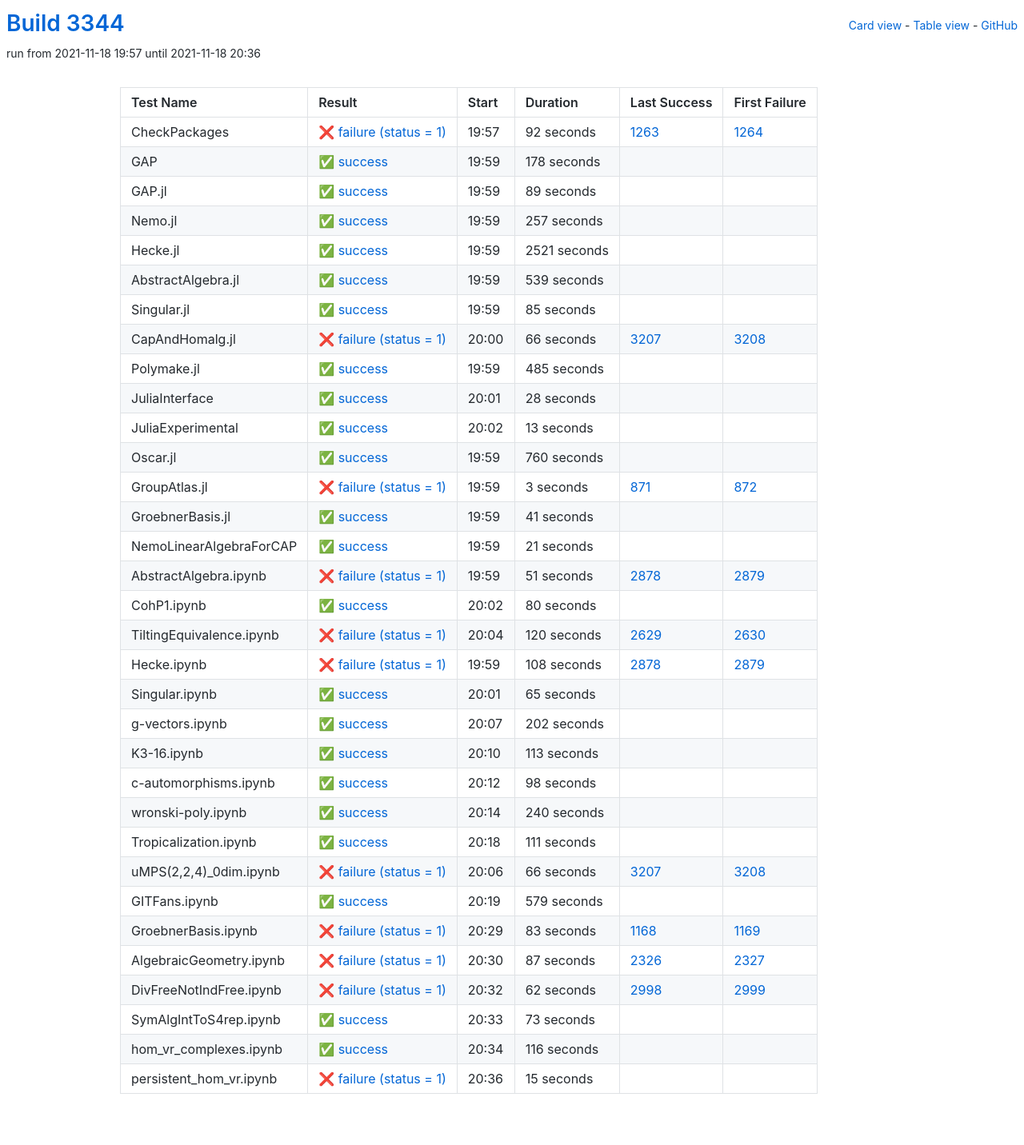
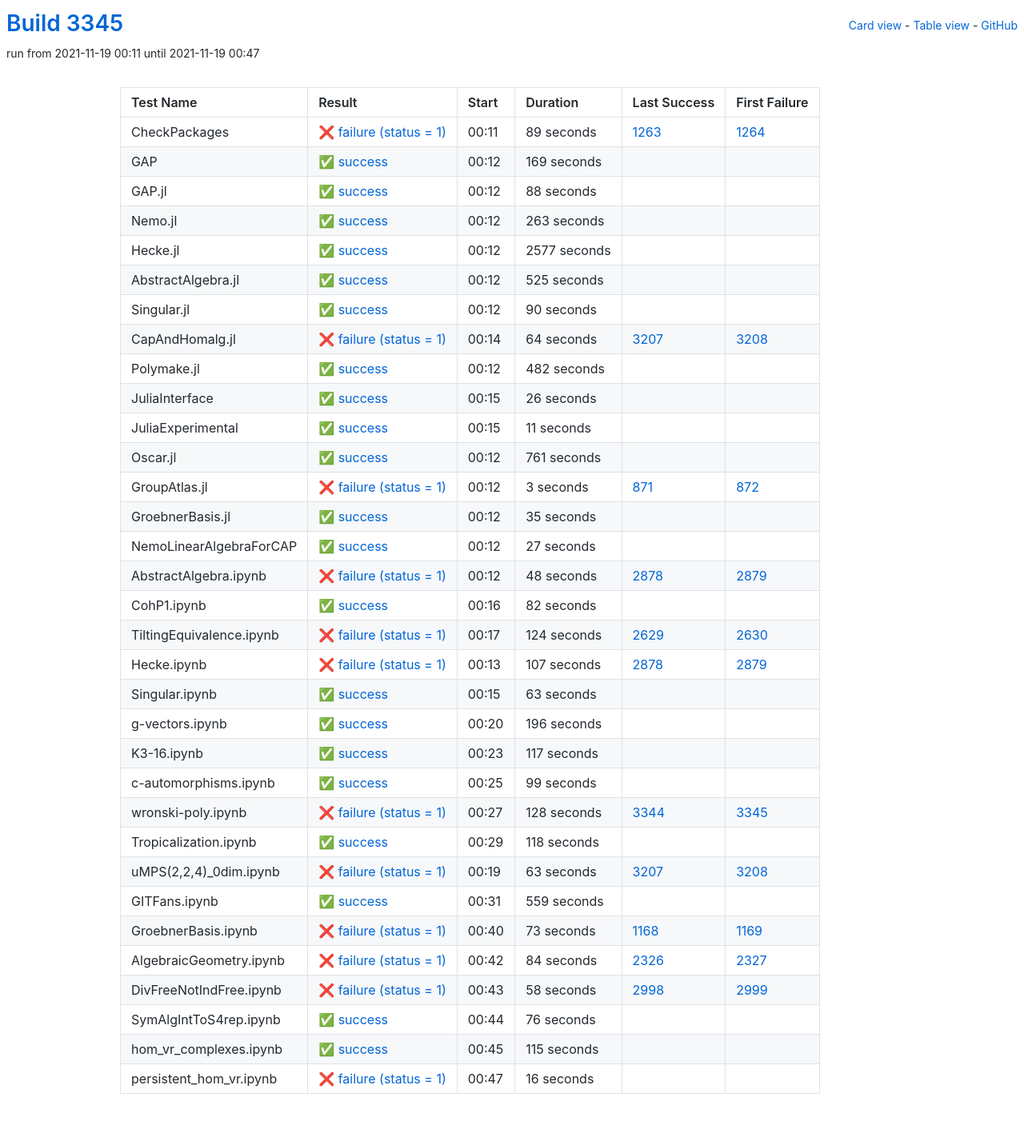
Before and after one commit to oscar-system/oscar-ci-status-stable, a Jekyll site: the page built from table.html, in a window 1280 px wide. Shown: the whole page at 80% size. Built offline with Jekyll 4.4.1, drawn with Linux system fonts in a browser that asks for light colours.

Commit message:
Build #3345

```diff
--- a/_data/ci.yml
+++ b/_data/ci.yml
@@ -1,6 +1,6 @@
 ---
-build: 3344
-build_url: https://oscarci.mathematik.uni-kl.de/job/oscar-stable/3344/
+build: 3345
+build_url: https://oscarci.mathematik.uni-kl.de/job/oscar-stable/3345/
 job: oscar-stable
 organization: oscar-system
 repo: oscar-ci-status-stable
@@ -8,152 +8,152 @@ repourl: https://github.com/oscar-system/oscar-ci-status-stable
 tests:
 - name: CheckPackages
   id: checkpackages
-  log: https://oscarci.mathematik.uni-kl.de/job/oscar-stable/3344/artifact/logs/build-3344/CheckPackages.log
-  start: 2021-11-18 19:57
+  log: https://oscarci.mathematik.uni-kl.de/job/oscar-stable/3345/artifact/logs/build-3345/CheckPackages.log
+  start: 2021-11-19 00:11
   success: false
   exitcode: 1
   status: failure
-  duration: 92
+  duration: 89
   last_success: 1263
   last_success_url: https://oscarci.mathematik.uni-kl.de/job/oscar-stable/1263/
   first_failure: 1264
   first_failure_url: https://oscarci.mathematik.uni-kl.de/job/oscar-stable/1264/
 - name: GAP
   id: gap
-  log: https://oscarci.mathematik.uni-kl.de/job/oscar-stable/3344/artifact/logs/build-3344/GAP.log
-  start: 2021-11-18 19:59
+  log: https://oscarci.mathematik.uni-kl.de/job/oscar-stable/3345/artifact/logs/build-3345/GAP.log
+  start: 2021-11-19 00:12
   success: true
   exitcode: 0
   status: success
-  duration: 178
+  duration: 169
   last_success: false
   last_success_url:
   first_failure: false
   first_failure_url:
 - name: GAP.jl
   id: gap-jl
-  log: https://oscarci.mathematik.uni-kl.de/job/oscar-stable/3344/artifact/logs/build-3344/GAP.jl.log
-  start: 2021-11-18 19:59
+  log: https://oscarci.mathematik.uni-kl.de/job/oscar-stable/3345/artifact/logs/build-3345/GAP.jl.log
+  start: 2021-11-19 00:12
   success: true
   exitcode: 0
   status: success
-  duration: 89
+  duration: 88
   last_success: false
   last_success_url:
   first_failure: false
   first_failure_url:
 - name: Nemo.jl
   id: nemo-jl
-  log: https://oscarci.mathematik.uni-kl.de/job/oscar-stable/3344/artifact/logs/build-3344/Nemo.jl.log
-  start: 2021-11-18 19:59
+  log: https://oscarci.mathematik.uni-kl.de/job/oscar-stable/3345/artifact/logs/build-3345/Nemo.jl.log
+  start: 2021-11-19 00:12
   success: true
   exitcode: 0
   status: success
-  duration: 257
+  duration: 263
   last_success: false
   last_success_url:
   first_failure: false
   first_failure_url:
 - name: Hecke.jl
   id: hecke-jl
-  log: https://oscarci.mathematik.uni-kl.de/job/oscar-stable/3344/artifact/logs/build-3344/Hecke.jl.log
-  start: 2021-11-18 19:59
+  log: https://oscarci.mathematik.uni-kl.de/job/oscar-stable/3345/artifact/logs/build-3345/Hecke.jl.log
+  start: 2021-11-19 00:12
   success: true
   exitcode: 0
   status: success
-  duration: 2521
+  duration: 2577
   last_success: false
   last_success_url:
   first_failure: false
   first_failure_url:
 - name: AbstractAlgebra.jl
   id: abstractalgebra-jl
-  log: https://oscarci.mathematik.uni-kl.de/job/oscar-stable/3344/artifact/logs/build-3344/AbstractAlgebra.jl.log
-  start: 2021-11-18 19:59
+  log: https://oscarci.mathematik.uni-kl.de/job/oscar-stable/3345/artifact/logs/build-3345/AbstractAlgebra.jl.log
+  start: 2021-11-19 00:12
   success: true
   exitcode: 0
   status: success
-  duration: 539
+  duration: 525
   last_success: false
   last_success_url:
   first_failure: false
   first_failure_url:
 - name: Singular.jl
   id: singular-jl
-  log: https://oscarci.mathematik.uni-kl.de/job/oscar-stable/3344/artifact/logs/build-3344/Singular.jl.log
-  start: 2021-11-18 19:59
+  log: https://oscarci.mathematik.uni-kl.de/job/oscar-stable/3345/artifact/logs/build-3345/Singular.jl.log
+  start: 2021-11-19 00:12
   success: true
   exitcode: 0
   status: success
-  duration: 85
+  duration: 90
   last_success: false
   last_success_url:
   first_failure: false
   first_failure_url:
 - name: CapAndHomalg.jl
   id: capandhomalg-jl
-  log: https://oscarci.mathematik.uni-kl.de/job/oscar-stable/3344/artifact/logs/build-3344/CapAndHomalg.jl.log
-  start: 2021-11-18 20:00
+  log: https://oscarci.mathematik.uni-kl.de/job/oscar-stable/3345/artifact/logs/build-3345/CapAndHomalg.jl.log
+  start: 2021-11-19 00:14
   success: false
   exitcode: 1
   status: failure
-  duration: 66
+  duration: 64
   last_success: 3207
   last_success_url: https://oscarci.mathematik.uni-kl.de/job/oscar-stable/3207/
   first_failure: 3208
   first_failure_url: https://oscarci.mathematik.uni-kl.de/job/oscar-stable/3208/
 - name: Polymake.jl
   id: polymake-jl
-  log: https://oscarci.mathematik.uni-kl.de/job/oscar-stable/3344/artifact/logs/build-3344/Polymake.jl.log
-  start: 2021-11-18 19:59
+  log: https://oscarci.mathematik.uni-kl.de/job/oscar-stable/3345/artifact/logs/build-3345/Polymake.jl.log
+  start: 2021-11-19 00:12
   success: true
   exitcode: 0
   status: success
-  duration: 485
+  duration: 482
   last_success: false
   last_success_url:
   first_failure: false
   first_failure_url:
 - name: JuliaInterface
   id: juliainterface
-  log: https://oscarci.mathematik.uni-kl.de/job/oscar-stable/3344/artifact/logs/build-3344/JuliaInterface.log
-  start: 2021-11-18 20:01
+  log: https://oscarci.mathematik.uni-kl.de/job/oscar-stable/3345/artifact/logs/build-3345/JuliaInterface.log
+  start: 2021-11-19 00:15
   success: true
   exitcode: 0
   status: success
-  duration: 28
+  duration: 26
   last_success: false
   last_success_url:
   first_failure: false
   first_failure_url:
 - name: JuliaExperimental
   id: juliaexperimental
-  log: https://oscarci.mathematik.uni-kl.de/job/oscar-stable/3344/artifact/logs/build-3344/JuliaExperimental.log
-  start: 2021-11-18 20:02
+  log: https://oscarci.mathematik.uni-kl.de/job/oscar-stable/3345/artifact/logs/build-3345/JuliaExperimental.log
+  start: 2021-11-19 00:15
   success: true
   exitcode: 0
   status: success
-  duration: 13
+  duration: 11
   last_success: false
   last_success_url:
   first_failure: false
   first_failure_url:
 - name: Oscar.jl
   id: oscar-jl
-  log: https://oscarci.mathematik.uni-kl.de/job/oscar-stable/3344/artifact/logs/build-3344/Oscar.jl.log
-  start: 2021-11-18 19:59
+  log: https://oscarci.mathematik.uni-kl.de/job/oscar-stable/3345/artifact/logs/build-3345/Oscar.jl.log
+  start: 2021-11-19 00:12
   success: true
   exitcode: 0
   status: success
-  duration: 760
+  duration: 761
   last_success: false
   last_success_url:
   first_failure: false
   first_failure_url:
 - name: GroupAtlas.jl
   id: groupatlas-jl
-  log: https://oscarci.mathematik.uni-kl.de/job/oscar-stable/3344/artifact/logs/build-3344/GroupAtlas.jl.log
-  start: 2021-11-18 19:59
+  log: https://oscarci.mathematik.uni-kl.de/job/oscar-stable/3345/artifact/logs/build-3345/GroupAtlas.jl.log
+  start: 2021-11-19 00:12
   success: false
   exitcode: 1
   status: failure
@@ -164,240 +164,240 @@ tests:
   first_failure_url: https://oscarci.mathematik.uni-kl.de/job/oscar-stable/872/
 - name: GroebnerBasis.jl
   id: groebnerbasis-jl
-  log: https://oscarci.mathematik.uni-kl.de/job/oscar-stable/3344/artifact/logs/build-3344/GroebnerBasis.jl.log
-  start: 2021-11-18 19:59
+  log: https://oscarci.mathematik.uni-kl.de/job/oscar-stable/3345/artifact/logs/build-3345/GroebnerBasis.jl.log
+  start: 2021-11-19 00:12
   success: true
   exitcode: 0
   status: success
-  duration: 41
+  duration: 35
   last_success: false
   last_success_url:
   first_failure: false
   first_failure_url:
 - name: NemoLinearAlgebraForCAP
   id: nemolinearalgebraforcap
-  log: https://oscarci.mathematik.uni-kl.de/job/oscar-stable/3344/artifact/logs/build-3344/NemoLinearAlgebraForCAP.log
-  start: 2021-11-18 19:59
+  log: https://oscarci.mathematik.uni-kl.de/job/oscar-stable/3345/artifact/logs/build-3345/NemoLinearAlgebraForCAP.log
+  start: 2021-11-19 00:12
   success: true
   exitcode: 0
   status: success
-  duration: 21
+  duration: 27
   last_success: false
   last_success_url:
   first_failure: false
   first_failure_url:
 - name: AbstractAlgebra.ipynb
   id: abstractalgebra-ipynb
-  log: https://oscarci.mathematik.uni-kl.de/job/oscar-stable/3344/artifact/logs/build-3344/AbstractAlgebra.ipynb.log
-  start: 2021-11-18 19:59
+  log: https://oscarci.mathematik.uni-kl.de/job/oscar-stable/3345/artifact/logs/build-3345/AbstractAlgebra.ipynb.log
+  start: 2021-11-19 00:12
   success: false
   exitcode: 1
   status: failure
-  duration: 51
+  duration: 48
   last_success: 2878
   last_success_url: https://oscarci.mathematik.uni-kl.de/job/oscar-stable/2878/
   first_failure: 2879
   first_failure_url: https://oscarci.mathematik.uni-kl.de/job/oscar-stable/2879/
 - name: CohP1.ipynb
   id: cohp1-ipynb
-  log: https://oscarci.mathematik.uni-kl.de/job/oscar-stable/3344/artifact/logs/build-3344/CohP1.ipynb.log
-  start: 2021-11-18 20:02
+  log: https://oscarci.mathematik.uni-kl.de/job/oscar-stable/3345/artifact/logs/build-3345/CohP1.ipynb.log
+  start: 2021-11-19 00:16
   success: true
   exitcode: 0
   status: success
-  duration: 80
+  duration: 82
   last_success: false
   last_success_url:
   first_failure: false
   first_failure_url:
 - name: TiltingEquivalence.ipynb
   id: tiltingequivalence-ipynb
-  log: https://oscarci.mathematik.uni-kl.de/job/oscar-stable/3344/artifact/logs/build-3344/TiltingEquivalence.ipynb.log
-  start: 2021-11-18 20:04
+  log: https://oscarci.mathematik.uni-kl.de/job/oscar-stable/3345/artifact/logs/build-3345/TiltingEquivalence.ipynb.log
+  start: 2021-11-19 00:17
   success: false
   exitcode: 1
   status: failure
-  duration: 120
+  duration: 124
   last_success: 2629
   last_success_url: https://oscarci.mathematik.uni-kl.de/job/oscar-stable/2629/
   first_failure: 2630
   first_failure_url: https://oscarci.mathematik.uni-kl.de/job/oscar-stable/2630/
 - name: Hecke.ipynb
   id: hecke-ipynb
-  log: https://oscarci.mathematik.uni-kl.de/job/oscar-stable/3344/artifact/logs/build-3344/Hecke.ipynb.log
-  start: 2021-11-18 19:59
+  log: https://oscarci.mathematik.uni-kl.de/job/oscar-stable/3345/artifact/logs/build-3345/Hecke.ipynb.log
+  start: 2021-11-19 00:13
   success: false
   exitcode: 1
   status: failure
-  duration: 108
+  duration: 107
   last_success: 2878
   last_success_url: https://oscarci.mathematik.uni-kl.de/job/oscar-stable/2878/
   first_failure: 2879
   first_failure_url: https://oscarci.mathematik.uni-kl.de/job/oscar-stable/2879/
 - name: Singular.ipynb
   id: singular-ipynb
-  log: https://oscarci.mathematik.uni-kl.de/job/oscar-stable/3344/artifact/logs/build-3344/Singular.ipynb.log
-  start: 2021-11-18 20:01
+  log: https://oscarci.mathematik.uni-kl.de/job/oscar-stable/3345/artifact/logs/build-3345/Singular.ipynb.log
+  start: 2021-11-19 00:15
   success: true
   exitcode: 0
   status: success
-  duration: 65
+  duration: 63
   last_success: false
   last_success_url:
   first_failure: false
   first_failure_url:
 - name: g-vectors.ipynb
   id: g-vectors-ipynb
-  log: https://oscarci.mathematik.uni-kl.de/job/oscar-stable/3344/artifact/logs/build-3344/g-vectors.ipynb.log
-  start: 2021-11-18 20:07
+  log: https://oscarci.mathematik.uni-kl.de/job/oscar-stable/3345/artifact/logs/build-3345/g-vectors.ipynb.log
+  start: 2021-11-19 00:20
   success: true
   exitcode: 0
   status: success
-  duration: 202
+  duration: 196
   last_success: false
   last_success_url:
   first_failure: false
   first_failure_url:
 - name: K3-16.ipynb
   id: k3-16-ipynb
-  log: https://oscarci.mathematik.uni-kl.de/job/oscar-stable/3344/artifact/logs/build-3344/K3-16.ipynb.log
-  start: 2021-11-18 20:10
+  log: https://oscarci.mathematik.uni-kl.de/job/oscar-stable/3345/artifact/logs/build-3345/K3-16.ipynb.log
+  start: 2021-11-19 00:23
   success: true
   exitcode: 0
   status: success
-  duration: 113
+  duration: 117
   last_success: false
   last_success_url:
   first_failure: false
   first_failure_url:
 - name: c-automorphisms.ipynb
   id: c-automorphisms-ipynb
-  log: https://oscarci.mathematik.uni-kl.de/job/oscar-stable/3344/artifact/logs/build-3344/c-automorphisms.ipynb.log
-  start: 2021-11-18 20:12
+  log: https://oscarci.mathematik.uni-kl.de/job/oscar-stable/3345/artifact/logs/build-3345/c-automorphisms.ipynb.log
+  start: 2021-11-19 00:25
   success: true
   exitcode: 0
   status: success
-  duration: 98
+  duration: 99
   last_success: false
   last_success_url:
   first_failure: false
   first_failure_url:
 - name: wronski-poly.ipynb
   id: wronski-poly-ipynb
-  log: https://oscarci.mathematik.uni-kl.de/job/oscar-stable/3344/artifact/logs/build-3344/wronski-poly.ipynb.log
-  start: 2021-11-18 20:14
+  log: https://oscarci.mathematik.uni-kl.de/job/oscar-stable/3345/artifact/logs/build-3345/wronski-poly.ipynb.log
+  start: 2021-11-19 00:27
+  success: false
+  exitcode: 1
+  status: failure
+  duration: 128
+  last_success: 3344
+  last_success_url: https://oscarci.mathematik.uni-kl.de/job/oscar-stable/3344/
+  first_failure: 3345
+  first_failure_url: https://oscarci.mathematik.uni-kl.de/job/oscar-stable/3345/
+- name: Tropicalization.ipynb
+  id: tropicalization-ipynb
+  log: https://oscarci.mathematik.uni-kl.de/job/oscar-stable/3345/artifact/logs/build-3345/Tropicalization.ipynb.log
+  start: 2021-11-19 00:29
   success: true
   exitcode: 0
   status: success
-  duration: 240
-  last_success: false
-  last_success_url:
-  first_failure: false
-  first_failure_url:
-- name: Tropicalization.ipynb
-  id: tropicalization-ipynb
-  log: https://oscarci.mathematik.uni-kl.de/job/oscar-stable/3344/artifact/logs/build-3344/Tropicalization.ipynb.log
-  start: 2021-11-18 20:18
-  success: true
-  exitcode: 0
-  status: success
-  duration: 111
+  duration: 118
   last_success: false
   last_success_url:
   first_failure: false
   first_failure_url:
 - name: uMPS(2,2,4)_0dim.ipynb
   id: umps-2-2-4-0dim-ipynb
-  log: https://oscarci.mathematik.uni-kl.de/job/oscar-stable/3344/artifact/logs/build-3344/uMPS-2-2-4-_0dim.ipynb.log
-  start: 2021-11-18 20:06
+  log: https://oscarci.mathematik.uni-kl.de/job/oscar-stable/3345/artifact/logs/build-3345/uMPS-2-2-4-_0dim.ipynb.log
+  start: 2021-11-19 00:19
   success: false
   exitcode: 1
   status: failure
-  duration: 66
+  duration: 63
   last_success: 3207
   last_success_url: https://oscarci.mathematik.uni-kl.de/job/oscar-stable/3207/
   first_failure: 3208
   first_failure_url: https://oscarci.mathematik.uni-kl.de/job/oscar-stable/3208/
 - name: GITFans.ipynb
   id: gitfans-ipynb
-  log: https://oscarci.mathematik.uni-kl.de/job/oscar-stable/3344/artifact/logs/build-3344/GITFans.ipynb.log
-  start: 2021-11-18 20:19
+  log: https://oscarci.mathematik.uni-kl.de/job/oscar-stable/3345/artifact/logs/build-3345/GITFans.ipynb.log
+  start: 2021-11-19 00:31
   success: true
   exitcode: 0
   status: success
-  duration: 579
+  duration: 559
   last_success: false
   last_success_url:
   first_failure: false
   first_failure_url:
 - name: GroebnerBasis.ipynb
   id: groebnerbasis-ipynb
-  log: https://oscarci.mathematik.uni-kl.de/job/oscar-stable/3344/artifact/logs/build-3344/GroebnerBasis.ipynb.log
-  start: 2021-11-18 20:29
+  log: https://oscarci.mathematik.uni-kl.de/job/oscar-stable/3345/artifact/logs/build-3345/GroebnerBasis.ipynb.log
+  start: 2021-11-19 00:40
   success: false
   exitcode: 1
   status: failure
-  duration: 83
+  duration: 73
   last_success: 1168
   last_success_url: https://oscarci.mathematik.uni-kl.de/job/oscar-stable/1168/
   first_failure: 1169
   first_failure_url: https://oscarci.mathematik.uni-kl.de/job/oscar-stable/1169/
 - name: AlgebraicGeometry.ipynb
   id: algebraicgeometry-ipynb
-  log: https://oscarci.mathematik.uni-kl.de/job/oscar-stable/3344/artifact/logs/build-3344/AlgebraicGeometry.ipynb.log
-  start: 2021-11-18 20:30
+  log: https://oscarci.mathematik.uni-kl.de/job/oscar-stable/3345/artifact/logs/build-3345/AlgebraicGeometry.ipynb.log
+  start: 2021-11-19 00:42
   success: false
   exitcode: 1
   status: failure
-  duration: 87
+  duration: 84
   last_success: 2326
   last_success_url: https://oscarci.mathematik.uni-kl.de/job/oscar-stable/2326/
   first_failure: 2327
   first_failure_url: https://oscarci.mathematik.uni-kl.de/job/oscar-stable/2327/
 - name: DivFreeNotIndFree.ipynb
   id: divfreenotindfree-ipynb
-  log: https://oscarci.mathematik.uni-kl.de/job/oscar-stable/3344/artifact/logs/build-3344/DivFreeNotIndFree.ipynb.log
-  start: 2021-11-18 20:32
+  log: https://oscarci.mathematik.uni-kl.de/job/oscar-stable/3345/artifact/logs/build-3345/DivFreeNotIndFree.ipynb.log
+  start: 2021-11-19 00:43
   success: false
   exitcode: 1
   status: failure
-  duration: 62
+  duration: 58
   last_success: 2998
   last_success_url: https://oscarci.mathematik.uni-kl.de/job/oscar-stable/2998/
   first_failure: 2999
   first_failure_url: https://oscarci.mathematik.uni-kl.de/job/oscar-stable/2999/
 - name: SymAlgIntToS4rep.ipynb
   id: symalginttos4rep-ipynb
-  log: https://oscarci.mathematik.uni-kl.de/job/oscar-stable/3344/artifact/logs/build-3344/SymAlgIntToS4rep.ipynb.log
-  start: 2021-11-18 20:33
+  log: https://oscarci.mathematik.uni-kl.de/job/oscar-stable/3345/artifact/logs/build-3345/SymAlgIntToS4rep.ipynb.log
+  start: 2021-11-19 00:44
   success: true
   exitcode: 0
   status: success
-  duration: 73
+  duration: 76
   last_success: false
   last_success_url:
   first_failure: false
   first_failure_url:
 - name: hom_vr_complexes.ipynb
   id: hom-vr-complexes-ipynb
-  log: https://oscarci.mathematik.uni-kl.de/job/oscar-stable/3344/artifact/logs/build-3344/hom_vr_complexes.ipynb.log
-  start: 2021-11-18 20:34
+  log: https://oscarci.mathematik.uni-kl.de/job/oscar-stable/3345/artifact/logs/build-3345/hom_vr_complexes.ipynb.log
+  start: 2021-11-19 00:45
   success: true
   exitcode: 0
   status: success
-  duration: 116
+  duration: 115
   last_success: false
   last_success_url:
   first_failure: false
   first_failure_url:
 - name: persistent_hom_vr.ipynb
   id: persistent-hom-vr-ipynb
-  log: https://oscarci.mathematik.uni-kl.de/job/oscar-stable/3344/artifact/logs/build-3344/persistent_hom_vr.ipynb.log
-  start: 2021-11-18 20:36
+  log: https://oscarci.mathematik.uni-kl.de/job/oscar-stable/3345/artifact/logs/build-3345/persistent_hom_vr.ipynb.log
+  start: 2021-11-19 00:47
   success: false
   exitcode: 1
   status: failure
-  duration: 15
+  duration: 16
   last_success: false
   last_success_url:
   first_failure: false
```
Also changed, not shown: README.md.
